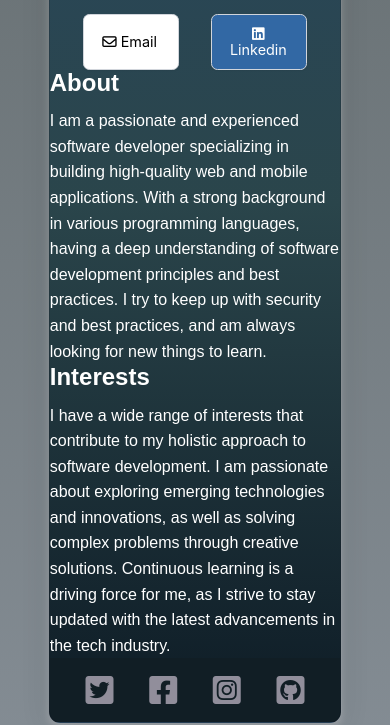
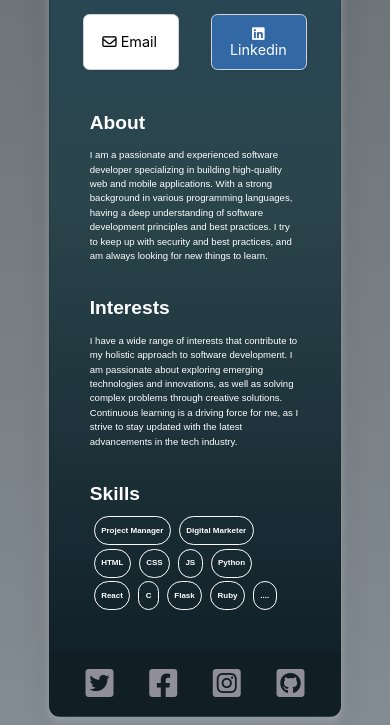
Before and after one commit to Bolexzy/business_card, a React (Vite) app: page / in a window 390 px wide. Shown: the part 363-1088 px from the top of the page. Built offline with nearby package versions, Linux system fonts and the light colour scheme.

Commit message:
Add feature: improve content and responsiveness

```diff
--- a/src/App.jsx
+++ b/src/App.jsx
@@ -1,20 +1,21 @@
 import { useState } from "react";
-import reactLogo from "./assets/react.svg";
-import viteLogo from "/vite.svg";
+
 import "./App.css";
 import Info from "./components/Info";
 import About from "./components/About";
 import Interests from "./components/Interests";
+import Skills from "./components/Skills";
 import Footer from "./components/Footer";
 
 function App() {
-  const [count, setCount] = useState(0);
-
   return (
     <div className="card--container">
       <Info />
-      <About />
-      <Interests />
+      <div className="card--content">
+        <About />
+        <Interests />
+        <Skills />
+      </div>
       <Footer />
     </div>
   );
```
